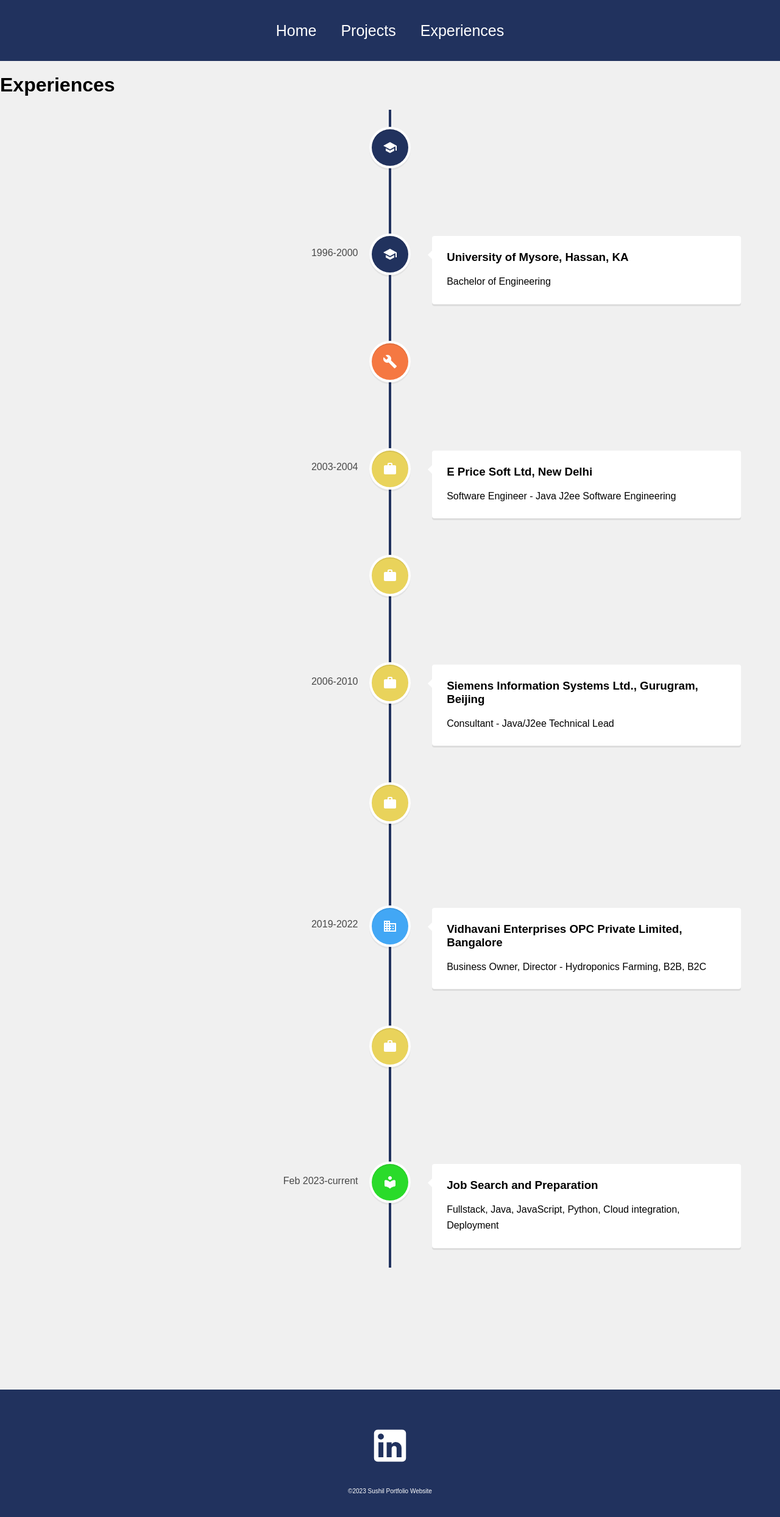
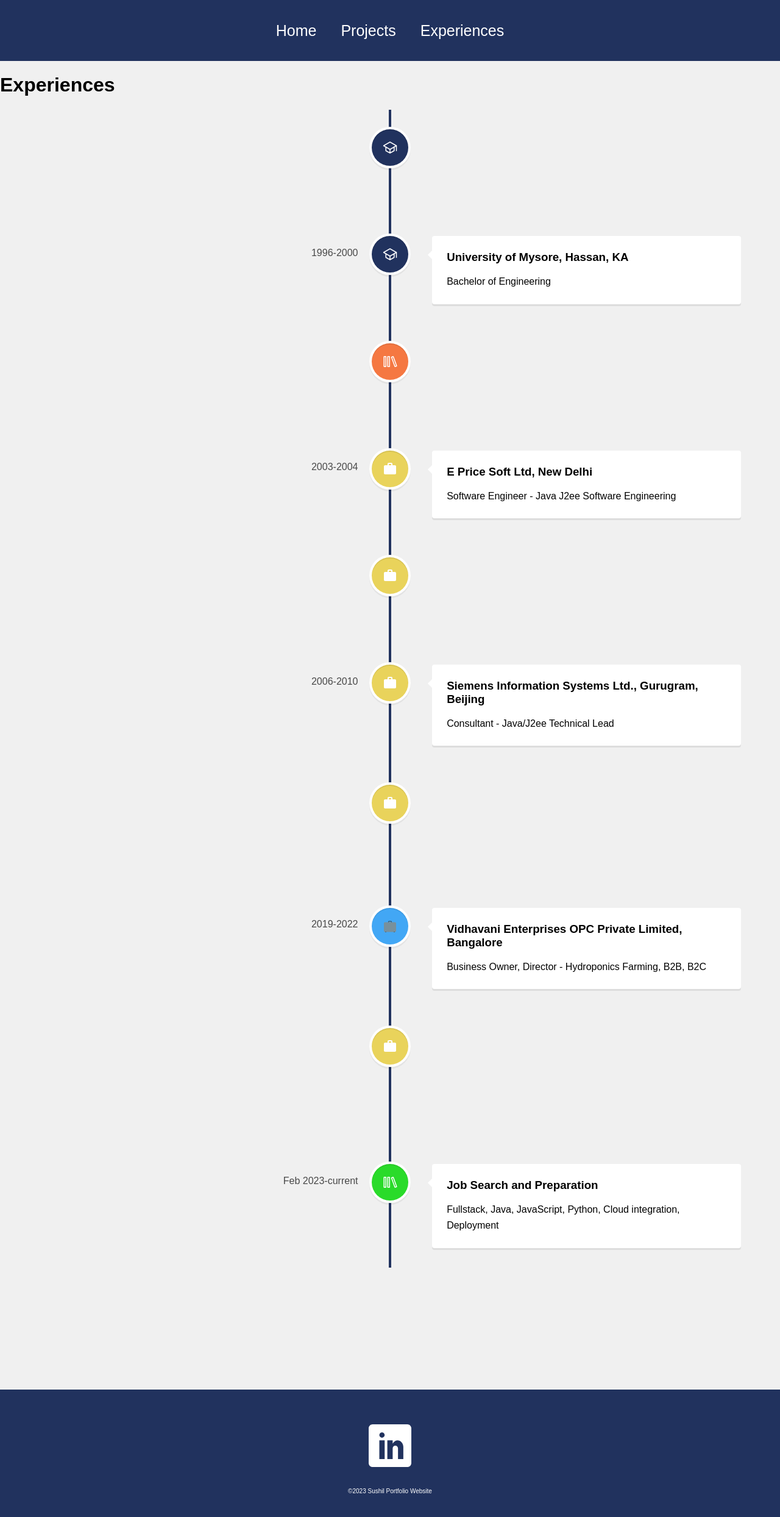
Before and after one commit to sushblock/simple_portfolio, a React (Create React App) app: page /experiences in a window 1280 px wide. Shown: the whole page at 61% size. Built offline with nearby package versions, Linux system fonts and the light colour scheme.

Commit message:
modified:   package-lock.json modified:   package.json modified:   src/components/Footer.js modified:   src/components/Navbar.js modified:   src/pages/Experiences.js modified:   src/pages/Home.js

```diff
--- a/package.json
+++ b/package.json
@@ -3,13 +3,12 @@
   "version": "0.1.0",
   "private": true,
   "dependencies": {
-    "@material-ui/core": "^4.12.4",
-    "@material-ui/icons": "^4.11.3",
     "@testing-library/jest-dom": "^5.16.5",
     "@testing-library/react": "^13.4.0",
     "@testing-library/user-event": "^13.5.0",
     "react": "^18.2.0",
     "react-dom": "^18.2.0",
+    "react-icons": "^4.8.0",
     "react-router-dom": "^6.10.0",
     "react-scripts": "^5.0.1",
     "react-vertical-timeline-component": "^3.6.0",
--- a/src/components/Footer.js
+++ b/src/components/Footer.js
@@ -1,12 +1,12 @@
 import React from 'react'
 import '../styles/Footer.css';
-import LinkedInIcon from '@material-ui/icons/LinkedIn';
+import {ImLinkedin} from 'react-icons/im';
 
 function Footer() {
   return (
     <div className='footer'>
         <div className='socialMedia'>
-            <a href='https://www.linkedin.com/in/sushilkr23' target='_blank' rel='noreferrer'><LinkedInIcon /></a>
+            <a href='https://www.linkedin.com/in/sushilkr23' target='_blank' rel='noreferrer'><ImLinkedin /></a>
         </div>
         <p>&copy;2023 Sushil Portfolio Website</p>
     </div>
--- a/src/components/Navbar.js
+++ b/src/components/Navbar.js
@@ -1,8 +1,9 @@
 import React from "react";
 import { Link, useLocation } from "react-router-dom";
 import '../styles/Navbar.css';
-import ReorderIcon from "@material-ui/icons/Reorder";
-import CloseIcon from "@material-ui/icons/Close";
+import {IoReorderThree} from "react-icons/io5";
+import {IoClose} from "react-icons/io5";
+
 
 function Navbar() {
   const [expandNavbar, setExpandNavbar] = React.useState(false);
@@ -23,7 +24,7 @@ function Navbar() {
             setExpandNavbar((prev) => !prev);
           }}
         >
-          {expandNavbar ? <CloseIcon /> : <ReorderIcon />}
+          {expandNavbar ? <IoClose /> : <IoReorderThree />}
         </button>
       </div>
       <div className="links">
--- a/src/pages/Experiences.js
+++ b/src/pages/Experiences.js
@@ -4,28 +4,31 @@ import {
   VerticalTimelineElement,
 } from "react-vertical-timeline-component";
 import "react-vertical-timeline-component/style.min.css";
-import SchoolIcon from "@material-ui/icons/School";
-import PreparationIcon from "@material-ui/icons/Build";
-import WorkIcon from "@material-ui/icons/Work";
-import BusinessIcon from "@material-ui/icons/Business";
-import LocalLibraryRoundedIcon from "@material-ui/icons/LocalLibraryRounded";
+
+
+import {IoSchoolOutline} from "react-icons/io5";
+import {VscLibrary} from "react-icons/vsc";
+import {MdWork} from "react-icons/md";
+import {FcBusiness} from "react-icons/fc";
+
+
 import { exp_timeline } from "../data/data";
 
 function Experiences() {
   const getIconTag = (icon) => {
     switch (icon) {
       case "SchoolIcon":
-        return <SchoolIcon />;
+        return <IoSchoolOutline />;
       case "PreparationIcon":
-        return <PreparationIcon />;
+        return <VscLibrary />;
       case "WorkIcon":
-        return <WorkIcon />;
+        return <MdWork />;
       case "BusinessIcon":
-        return <BusinessIcon />;
+        return <FcBusiness />;
       case "LocalLibraryRoundedIcon":
-        return <LocalLibraryRoundedIcon />;
+        return <VscLibrary />;
       default:
-        return <SchoolIcon />;
+        return <IoSchoolOutline />;
     }
   };
 
--- a/src/pages/Home.js
+++ b/src/pages/Home.js
@@ -1,9 +1,10 @@
 import React from "react";
 import "../styles/Home.css";
 import { userMain, greeting, catch_attention, skills } from "../data/data";
-import LinkedInIcon from "@material-ui/icons/LinkedIn";
-import GitHubIcon from "@material-ui/icons/GitHub";
-import EmailIcon from "@material-ui/icons/Email";
+
+import {ImLinkedin} from 'react-icons/im';
+import {BsGithub} from 'react-icons/bs';
+import {MdOutlineEmail} from 'react-icons/md';
 
 
 function Home() {
@@ -20,21 +21,21 @@ function Home() {
             target="_blank"
             rel="noreferrer"
           >
-            <EmailIcon />
+            <MdOutlineEmail />
           </a>
           <a
             href="https://github.com/sushblock"
             target="_blank"
             rel="noreferrer"
           >
-            <GitHubIcon />
+            <BsGithub />
           </a>
           <a
             href="https://www.linkedin.com/in/sushilkr23"
             target="_blank"
             rel="noreferrer"
           >
-            <LinkedInIcon />
+            <ImLinkedin />
           </a>
         </div>
       </div>
```
Also changed, not shown: 1 other file (tests, documents, lock files or other folders).
